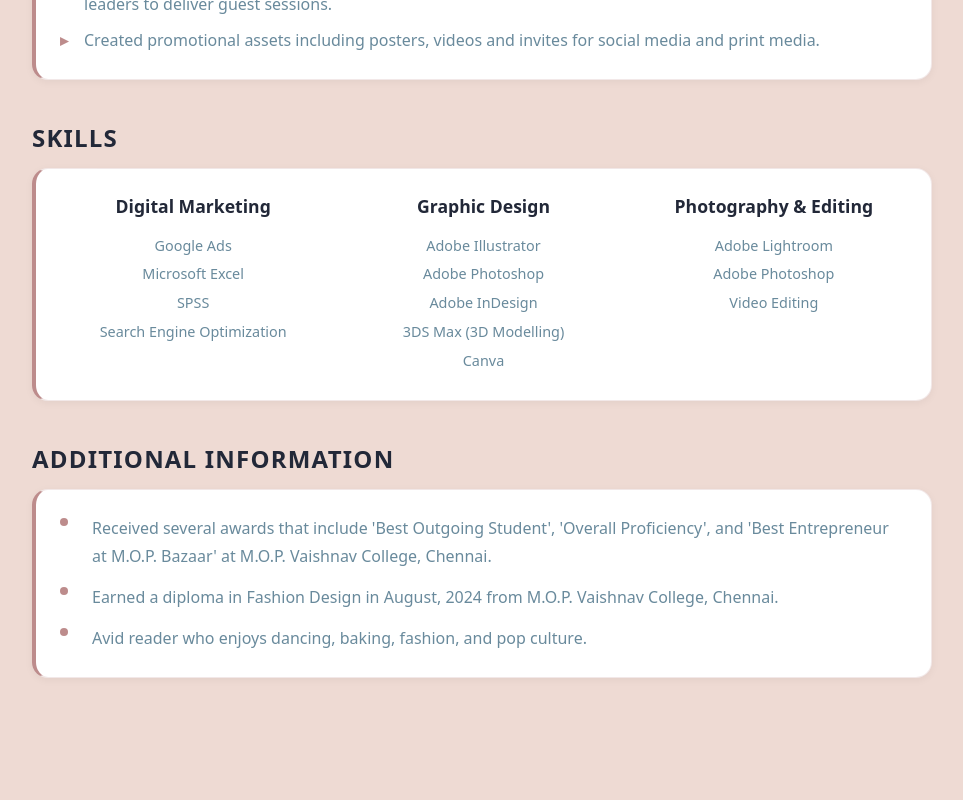
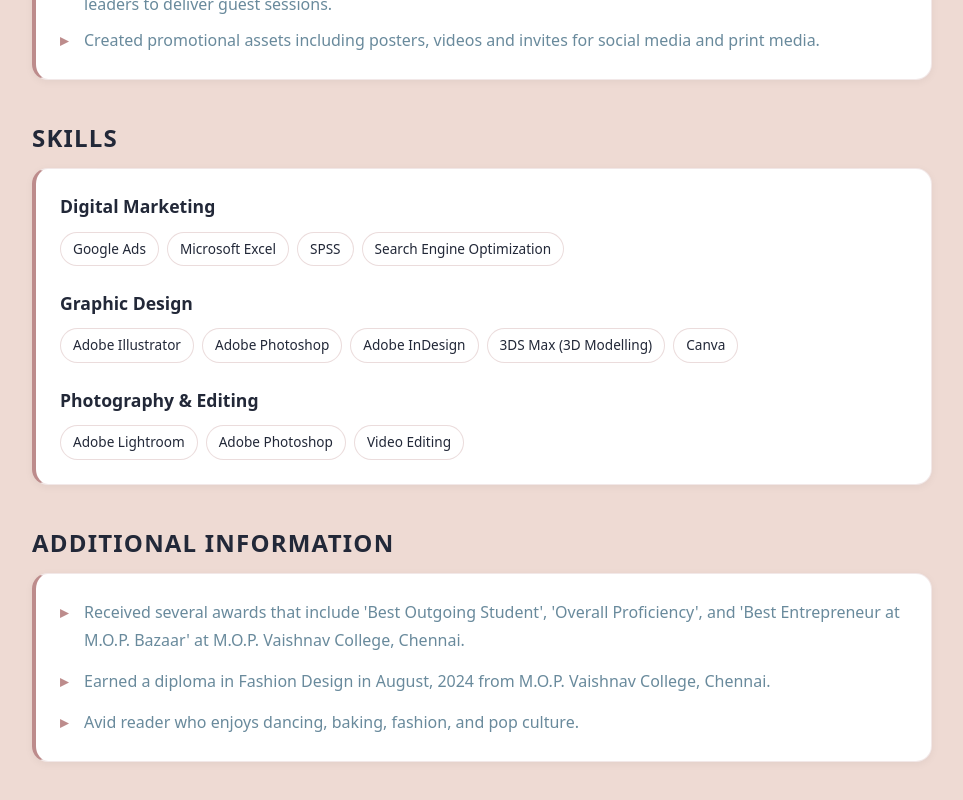
Before and after one commit to ashraja941/Nik_Portfolio, a Next.js app in the folder creative-portfolio/: page /resume in a window 1280 px wide. Shown: the part 2479-3279 px from the top of the page, without its empty margins (158-1121 px from the left). Before the commit the page ends 3221 px from the top, so only its background shows below. Built offline with nearby package versions, Linux system fonts and the light colour scheme.

Commit message:
updated resume page

```diff
--- a/creative-portfolio/app/globals.css
+++ b/creative-portfolio/app/globals.css
@@ -685,9 +685,18 @@ dialog::backdrop{background:rgba(0,0,0,.5)}
 }
 
 @media (min-width: 768px) {
-  .skills-grid {
+  .about-card .skills-grid {
     grid-template-columns: repeat(3, 1fr);
   }
+}
+
+.resume-card .skill-category {
+  text-align: left;
+  margin-bottom: 24px;
+}
+
+.resume-card .skill-category:last-child {
+  margin-bottom: 0;
 }
 
 .skill-category {
@@ -724,19 +733,16 @@ dialog::backdrop{background:rgba(0,0,0,.5)}
   color: var(--muted);
   line-height: 1.8;
   margin-bottom: 12px;
-  padding-left: 32px;
+  padding-left: 24px;
   position: relative;
 }
 
 .info-list li::before {
-  content: "";
+  content: "▸";
   position: absolute;
   left: 0;
-  top: 4px;
-  width: 8px;
-  height: 8px;
-  background: var(--accent);
-  border-radius: 50%;
+  color: var(--accent);
+  font-weight: bold;
 }
 
 .info-list li:last-child {
--- a/creative-portfolio/app/resume/page.js
+++ b/creative-portfolio/app/resume/page.js
@@ -126,33 +126,31 @@ export default function Resume() {
         <div className="resume-section">
           <h2 className="resume-section-title">SKILLS</h2>
           <div className="resume-card">
-            <div className="skills-grid">
             <div className="skill-category">
               <h3 className="skill-category-title">Digital Marketing</h3>
-                <ul className="skill-list">
-                  <li>Google Ads</li>
-                  <li>Microsoft Excel</li>
-                  <li>SPSS</li>
-                  <li>Search Engine Optimization</li>
-                </ul>
+              <div className="skills-chips">
+                <span className="skill-chip">Google Ads</span>
+                <span className="skill-chip">Microsoft Excel</span>
+                <span className="skill-chip">SPSS</span>
+                <span className="skill-chip">Search Engine Optimization</span>
+              </div>
             </div>
             <div className="skill-category">
               <h3 className="skill-category-title">Graphic Design</h3>
-                <ul className="skill-list">
-                  <li>Adobe Illustrator</li>
-                  <li>Adobe Photoshop</li>
-                  <li>Adobe InDesign</li>
-                  <li>3DS Max (3D Modelling)</li>
-                  <li>Canva</li>
-                </ul>
+              <div className="skills-chips">
+                <span className="skill-chip">Adobe Illustrator</span>
+                <span className="skill-chip">Adobe Photoshop</span>
+                <span className="skill-chip">Adobe InDesign</span>
+                <span className="skill-chip">3DS Max (3D Modelling)</span>
+                <span className="skill-chip">Canva</span>
+              </div>
             </div>
             <div className="skill-category">
               <h3 className="skill-category-title">Photography & Editing</h3>
-                <ul className="skill-list">
-                  <li>Adobe Lightroom</li>
-                  <li>Adobe Photoshop</li>
-                  <li>Video Editing</li>
-                </ul>
+              <div className="skills-chips">
+                <span className="skill-chip">Adobe Lightroom</span>
+                <span className="skill-chip">Adobe Photoshop</span>
+                <span className="skill-chip">Video Editing</span>
               </div>
             </div>
           </div>
```
Lines whose indentation alone changed are shown as unchanged.
